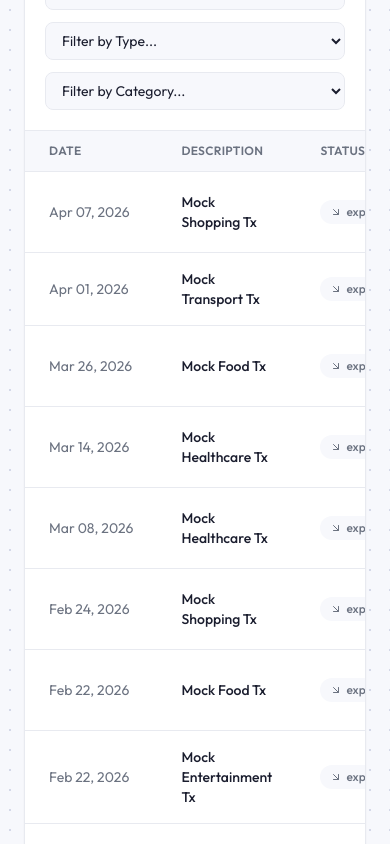
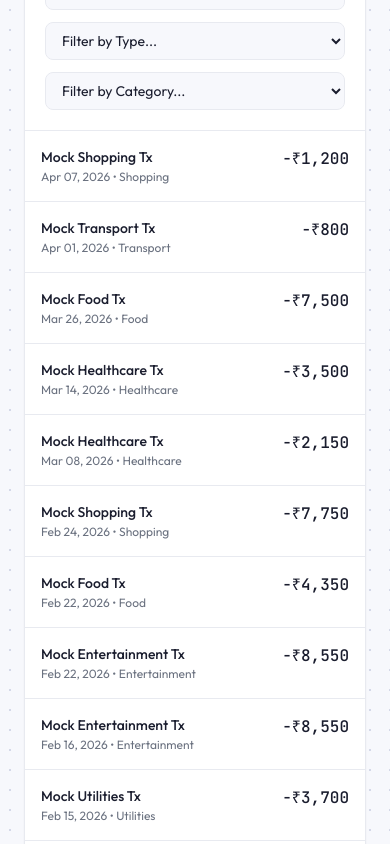
Before and after one commit to Aravind56565657/zorvyn, a React (Vite) app: page / in a window 390 px wide. Shown: the part 2420-3264 px from the top of the page. Built offline with nearby package versions, Linux system fonts and the light colour scheme.

Commit message:
Implement mobile Card Stack layout to fix transaction table squishing

```diff
--- a/src/components/TransactionsTable.tsx
+++ b/src/components/TransactionsTable.tsx
@@ -132,7 +132,42 @@ export const TransactionsTable: React.FC = () => {
       </div>
 
       <div className="overflow-x-auto bg-white dark:bg-[#131A2A]">
-        <table className="w-full text-left">
+        {/* Mobile View: Card Layout */}
+        <div className="md:hidden flex flex-col divide-y divide-border1 dark:divide-[#1F2937]">
+          {paginatedData.length > 0 ? (
+            paginatedData.map((tx) => (
+              <div key={tx.id} className="p-4 flex flex-col gap-2 hover:bg-base/50 dark:hover:bg-[#1F2937]/50 transition-colors">
+                <div className="flex justify-between items-start">
+                  <div className="flex flex-col">
+                    <p className="text-sm font-medium text-text1 dark:text-[#F3F4F6]">{tx.description}</p>
+                    <span className="text-xs text-text2 dark:text-[#9CA3AF] mt-0.5">{format(parseISO(tx.date), 'MMM dd, yyyy')} • {tx.category}</span>
+                  </div>
+                  <div className="text-right">
+                    <span className={clsx("font-mono font-medium block", tx.type === 'income' ? 'text-green' : 'text-text1 dark:text-[#F3F4F6]')}>
+                      {tx.type === 'income' ? '+' : '-'}{formatINR(tx.amount)}
+                    </span>
+                  </div>
+                </div>
+
+                {role === 'Admin' && (
+                  <div className="flex justify-end gap-3 mt-2 pt-3 border-t border-border1/50 dark:border-[#1F2937]/50">
+                    <button onClick={() => { setEditingTx(tx); setIsModalOpen(true); }} className="text-text3 hover:text-[#5B6AF0] flex items-center gap-1.5 text-xs font-semibold px-3 py-1.5 bg-[#F3F4F6] dark:bg-[#1F2937] rounded-lg">
+                      <Edit2 size={12} /> Edit
+                    </button>
+                    <button onClick={() => deleteTransaction(tx.id)} className="text-text3 hover:text-red flex items-center gap-1.5 text-xs font-semibold px-3 py-1.5 bg-[#F3F4F6] dark:bg-[#1F2937] rounded-lg">
+                      <Trash2 size={12} /> Delete
+                    </button>
+                  </div>
+                )}
+              </div>
+            ))
+          ) : (
+             <div className="p-6 text-center text-sm text-text3 dark:text-[#6B7280]">No records found.</div>
+          )}
+        </div>
+
+        {/* Desktop View: Standard Table */}
+        <table className="hidden md:table w-full text-left">
           <thead className="bg-[#F7F8FC] dark:bg-[#0B0F19] border-b border-[#E8EAF0] dark:border-[#1F2937]">
             <tr>
               <th className="px-6 py-3 text-xs font-semibold text-text2 dark:text-[#9CA3AF] uppercase tracking-wide cursor-pointer hover:text-text1 dark:hover:text-[#F3F4F6]" onClick={() => handleSort('date')}>Date</th>
```
